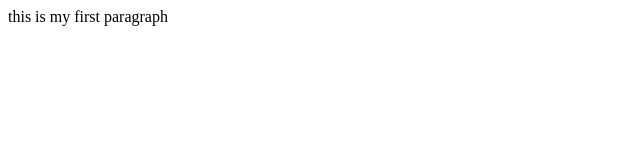
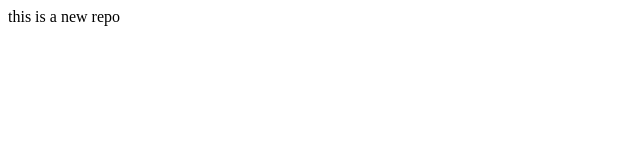
Before and after one commit to dolly-kaddak/localrepo, a plain HTML site: page index.html in a window 1280 px wide. Shown: the full height of the page, 0-640 px from the left. Drawn offline with Linux system fonts and the light colour scheme.

Commit message:
add new repo

```diff
--- a/index.html
+++ b/index.html
@@ -1 +1 @@
-<p>this is my first paragraph</p>
+<p>this is a new repo</p>
```
